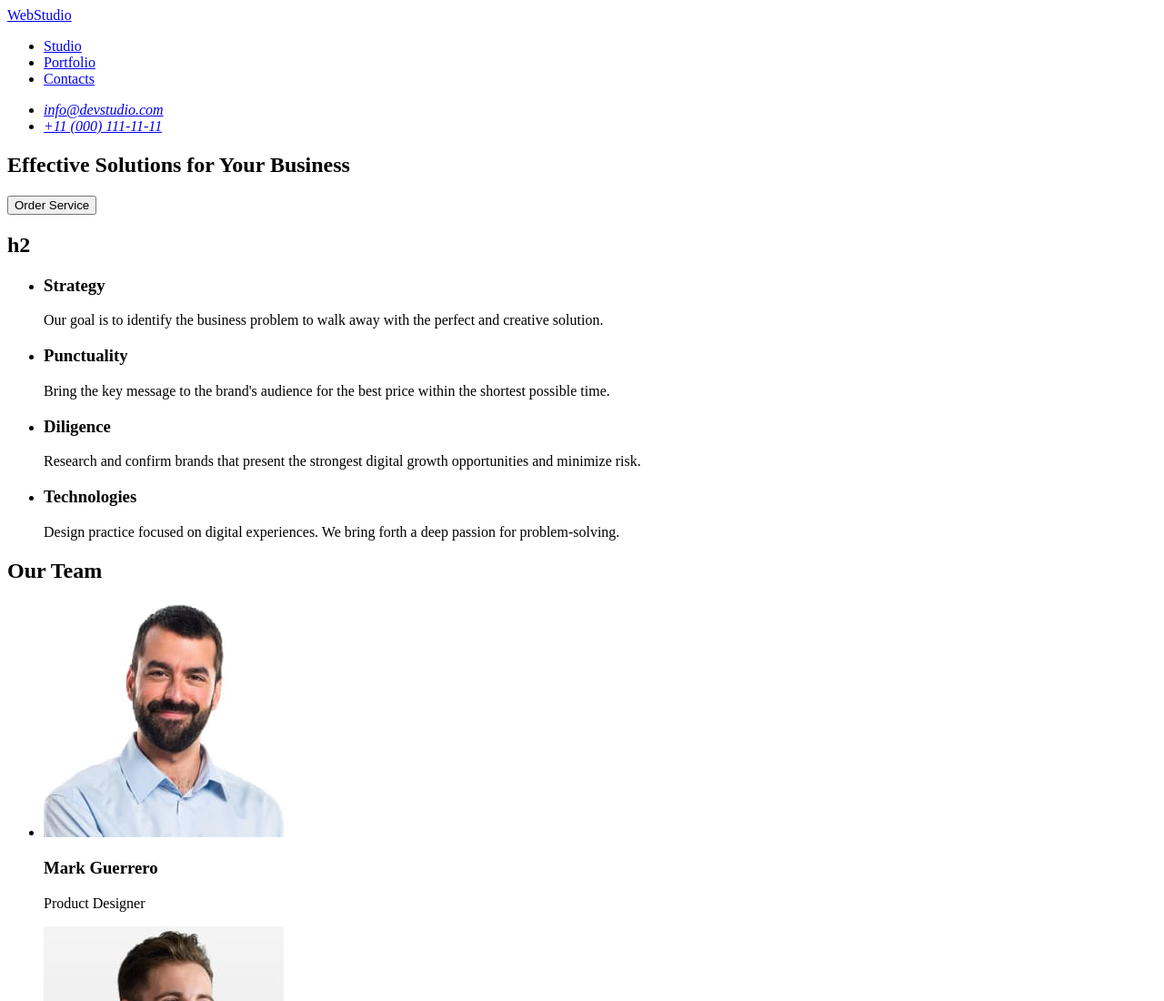
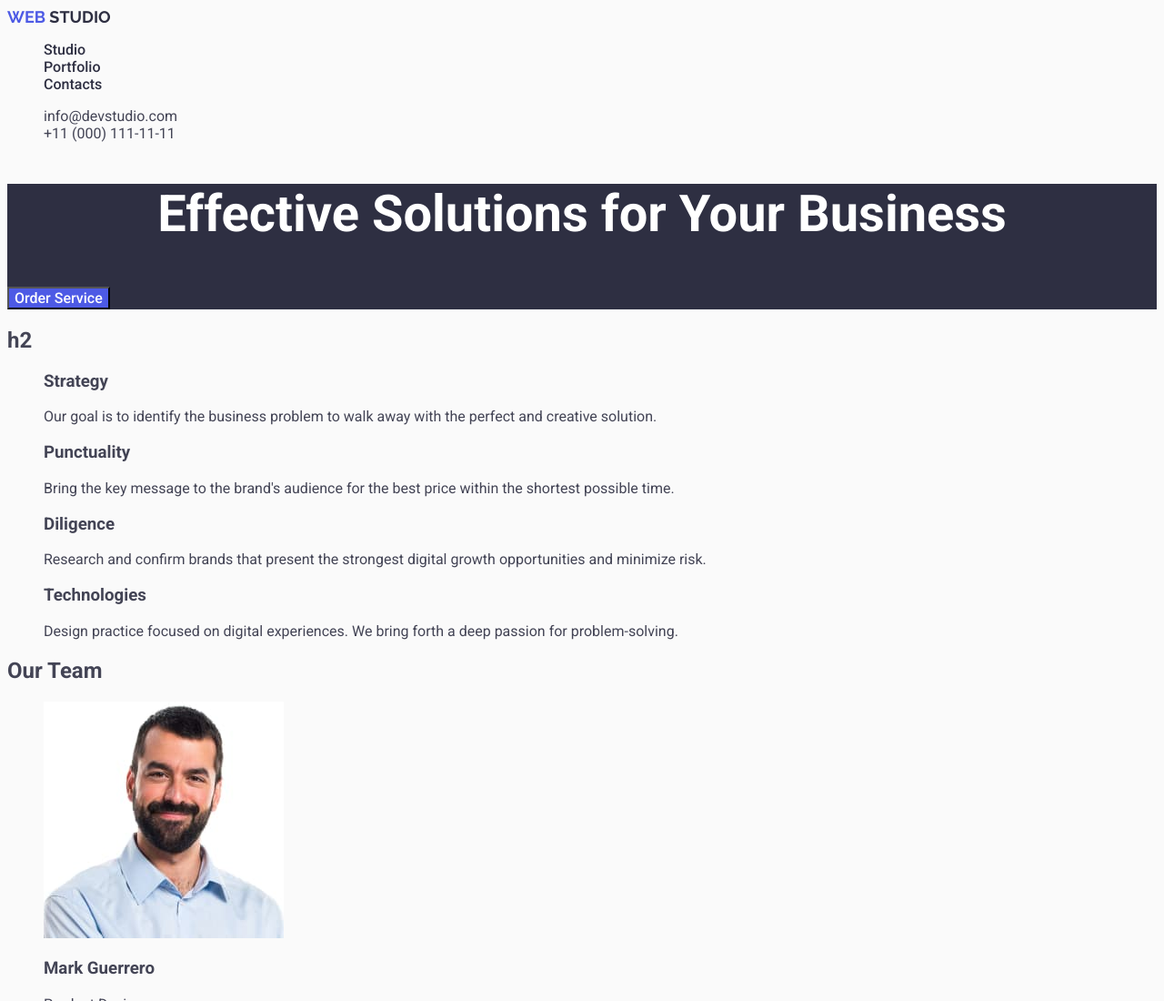
Before and after one commit to KarpenkoOlena/goit-markup-hw-02, a plain HTML site: page index.html in a window 1280 px wide. Shown: the top 1100 px of the page at 91% size. Drawn offline with Linux system fonts and the light colour scheme.

Commit message:
add styles to header, section 1

```diff
--- a/css/styles.css
+++ b/css/styles.css
@@ -0,0 +1,85 @@
+body{
+    font-family: 'Roboto', sans-serif;
+    color:  #434455;
+    background-color: #fafafa;
+}
+
+a{
+    text-decoration: none;
+}
+
+ul{
+    list-style-type: none;
+}
+
+/*header*/
+.main-logo{
+    color: #4D5AE5;
+    font-family: 'Raleway', sans-serif;
+    font-size: 18px;
+    font-weight: 700;
+    text-transform: uppercase;
+    line-height: 1,17;
+    letter-spacing: 0,03em;
+}
+
+.main-logo-second{
+    color: #2E2F42;
+}
+
+.header-menu{
+    color: #2E2F42;
+    font-size: 16px;
+    font-weight: 500;
+    line-height: 1,5;
+    letter-spacing: 0,02em;
+}
+
+.header-menu:hover,
+.header-menu:focus{
+    color: #404BBF;
+    text-decoration: underline;
+}
+
+.header-contacts{
+    color: #434455;
+    font-size: 16px;
+    font-style: normal;
+    font-weight: 400;
+    line-height: 1,5;
+    letter-spacing: 0,02em;
+}
+
+.header-contacts:hover,
+.header-contacts:focus{
+    color: #404BBF;
+}
+
+/*section-one*/
+.section-one{
+    background-color: #2E2F42;
+}
+
+.section-one-title{
+    color: #FFF;
+    text-align: center;
+    font-size: 56px;
+    font-weight: 700;
+    line-height: 1,07;
+    letter-spacing: 0,02em;
+}
+
+.button-order{
+    color: #FFF;
+    background-color: #4D5AE5;
+    font-family: inherit;
+    font-size: 16px;
+    font-weight: 500;
+    line-height: 1,5;
+    letter-spacing: 0,04em;
+}
+
+.button-order:hover,
+.button-order:focus{
+    background-color: #404BBF;
+}
--- a/index.html
+++ b/index.html
@@ -4,29 +4,42 @@
     <meta charset="UTF-8" />
     <meta name="viewport" content="width=device-width, initial-scale=1.0" />
     <title>Web Studio</title>
+    <!--Fonts-->
+    <link rel="preconnect" href="https://fonts.googleapis.com" />
+    <link rel="preconnect" href="https://fonts.gstatic.com" crossorigin />
+    <link
+      href="https://fonts.googleapis.com/css2?family=Raleway:wght@700&family=Roboto:wght@400;500;700&display=swap"
+      rel="stylesheet"
+    />
+    <!--Styles-->
     <link rel="stylesheet" href="/css/styles.css" />
   </head>
   <body>
     <header>
       <nav>
-        <a href="./index.html">WebStudio</a>
+        <a class="main-logo" href="./index.html"
+          >Web
+          <span class="main-logo-second">Studio</span>
+        </a>
         <ul>
-          <li><a href="./index.html">Studio</a></li>
-          <li><a href="./index.html">Portfolio</a></li>
-          <li><a href="./index.html">Contacts</a></li>
+          <li><a class="header-menu" href="./index.html">Studio</a></li>
+          <li><a class="header-menu" href="./index.html">Portfolio</a></li>
+          <li><a class="header-menu" href="./index.html">Contacts</a></li>
         </ul>
       </nav>
       <address>
         <ul>
-          <li><a href="mailto:info@devstudio.com">info@devstudio.com</a></li>
-          <li><a href="tel:+110001111111">+11 (000) 111-11-11</a></li>
+          <li>
+            <a class="header-contacts" href="mailto:info@devstudio.com">info@devstudio.com</a>
+          </li>
+          <li><a class="header-contacts" href="tel:+110001111111">+11 (000) 111-11-11</a></li>
         </ul>
       </address>
     </header>
     <main>
-      <section>
-        <h1>Effective Solutions for Your Business</h1>
-        <button type="button">Order Service</button>
+      <section class="section-one">
+        <h1 class="section-one-title">Effective Solutions for Your Business</h1>
+        <button class="button-order" type="button">Order Service</button>
       </section>
       <section>
         <h2>h2</h2>
```
